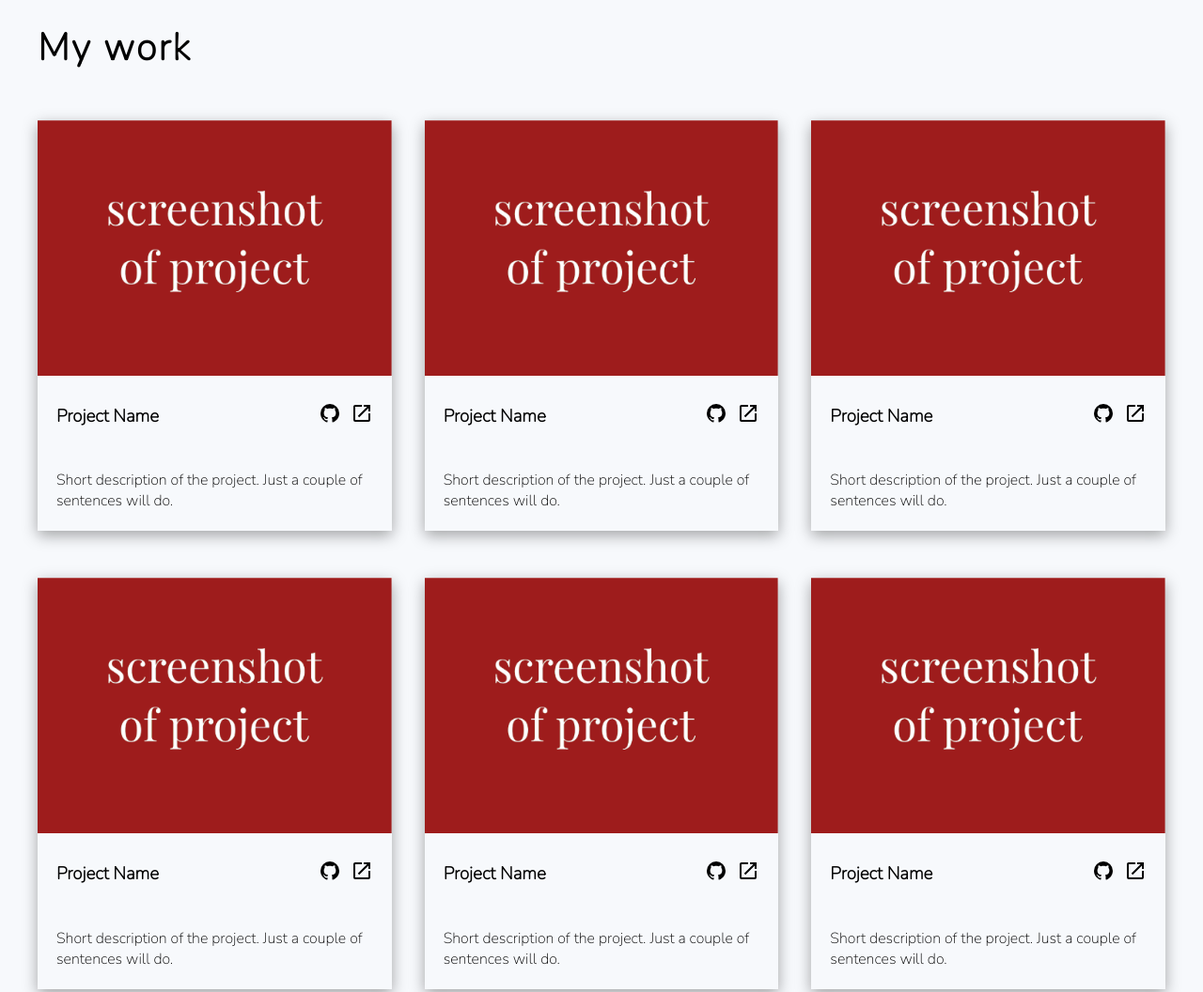
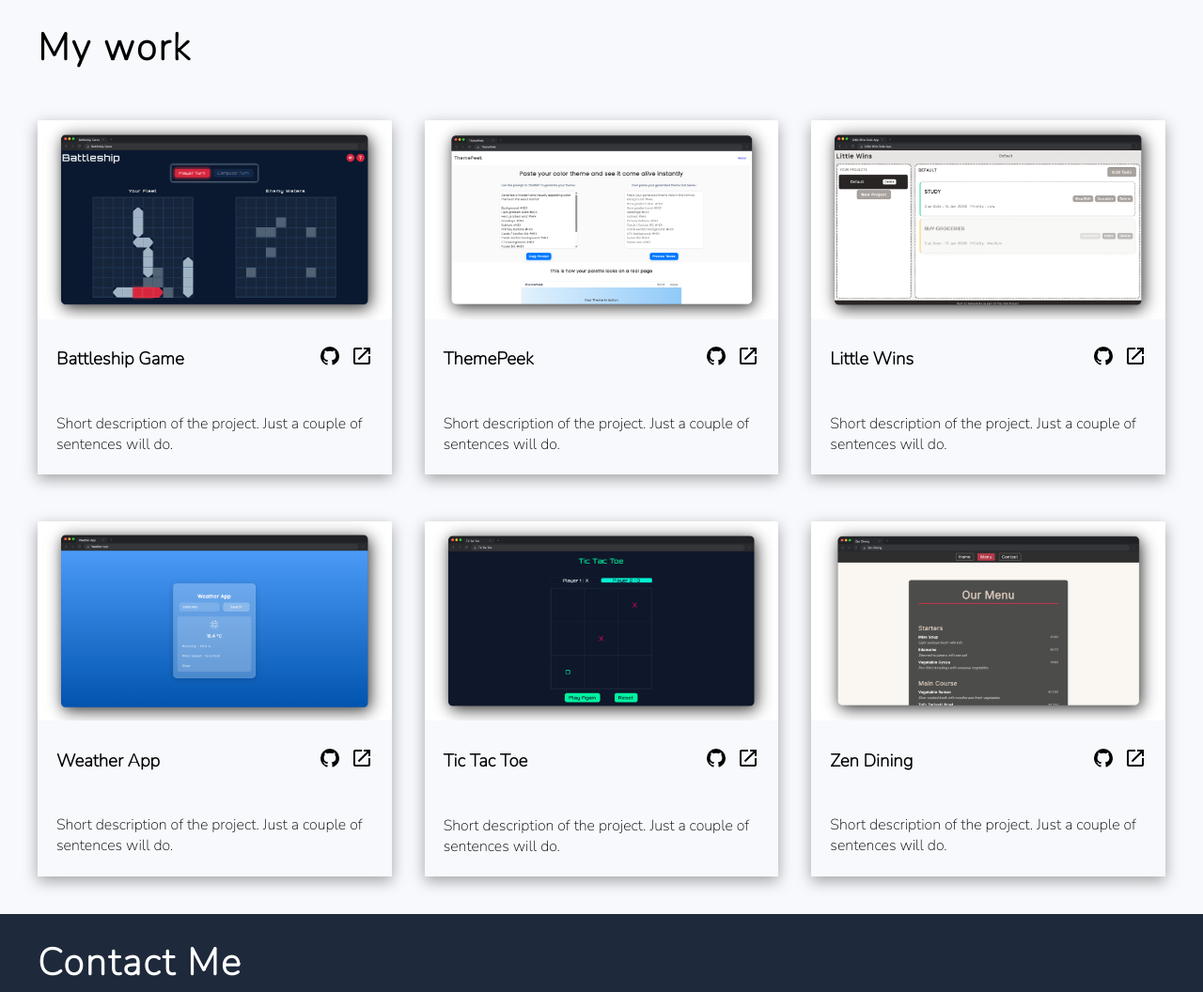
Before and after one commit to sameeksha-dalvi/dev-portfolio-homepage, a website built with webpack: page src/template.html in a window 1280 px wide. Shown: the part 560-1616 px from the top of the page at 94% size. Built offline with nearby package versions, Linux system fonts and the light colour scheme.

Commit message:
add project screenshots in my work section

```diff
--- a/src/template.html
+++ b/src/template.html
@@ -59,11 +59,11 @@
         <h2 id="myWork-heading">My work</h2>
         <div class="myWork-section">
             <div class="card-container">
-                <div class="card-image"><img class="project-img" src="../assets/images/project_screenshot.png"
+                <div class="card-image"><img class="project-img" src="../assets/images/battleship-game-screenshot.png"
                         alt="screenshot of project"></div>
                 <div class="card-data">
                     <div class="project-data">
-                        <h3 class="project-name">Project Name</h3>
+                        <h3 class="project-name">Battleship Game</h3>
                         <ul class="project-links">
                             <li><a>
                                     <img class="project-icons" src="../assets/icons/github.svg" alt="Github">
@@ -80,11 +80,11 @@
                 </div>
             </div>
             <div class="card-container">
-                <div class="card-image"><img class="project-img" src="../assets/images/project_screenshot.png"
+                <div class="card-image"><img class="project-img" src="../assets/images/themepeek-screenshot.png"
                         alt="screenshot of project"></div>
                 <div class="card-data">
                     <div class="project-data">
-                        <h3 class="project-name">Project Name</h3>
+                        <h3 class="project-name">ThemePeek</h3>
                         <ul class="project-links">
                             <li><a>
                                     <img class="project-icons" src="../assets/icons/github.svg" alt="Github">
@@ -101,11 +101,11 @@
                 </div>
             </div>
             <div class="card-container">
-                <div class="card-image"><img class="project-img" src="../assets/images/project_screenshot.png"
+                <div class="card-image"><img class="project-img" src="../assets/images/todo-app-screenshot.png"
                         alt="screenshot of project"></div>
                 <div class="card-data">
                     <div class="project-data">
-                        <h3 class="project-name">Project Name</h3>
+                        <h3 class="project-name">Little Wins</h3>
                         <ul class="project-links">
                             <li><a>
                                     <img class="project-icons" src="../assets/icons/github.svg" alt="Github">
@@ -122,11 +122,11 @@
                 </div>
             </div>
             <div class="card-container">
-                <div class="card-image"><img class="project-img" src="../assets/images/project_screenshot.png"
+                <div class="card-image"><img class="project-img" src="../assets/images/weather-app-screenshot.png"
                         alt="screenshot of project"></div>
                 <div class="card-data">
                     <div class="project-data">
-                        <h3 class="project-name">Project Name</h3>
+                        <h3 class="project-name">Weather App</h3>
                         <ul class="project-links">
                             <li><a>
                                     <img class="project-icons" src="../assets/icons/github.svg" alt="Github">
@@ -143,11 +143,11 @@
                 </div>
             </div>
             <div class="card-container">
-                <div class="card-image"><img class="project-img" src="../assets/images/project_screenshot.png"
+                <div class="card-image"><img class="project-img" src="../assets/images/tictactoe-game-screenshot.png"
                         alt="screenshot of project"></div>
                 <div class="card-data">
                     <div class="project-data">
-                        <h3 class="project-name">Project Name</h3>
+                        <h3 class="project-name">Tic Tac Toe</h3>
                         <ul class="project-links">
                             <li><a>
                                     <img class="project-icons" src="../assets/icons/github.svg" alt="Github">
@@ -164,11 +164,11 @@
                 </div>
             </div>
             <div class="card-container">
-                <div class="card-image"><img class="project-img" src="../assets/images/project_screenshot.png"
+                <div class="card-image"><img class="project-img" src="../assets/images/zen-dining-screenshot.png"
                         alt="screenshot of project"></div>
                 <div class="card-data">
                     <div class="project-data">
-                        <h3 class="project-name">Project Name</h3>
+                        <h3 class="project-name">Zen Dining</h3>
                         <ul class="project-links">
                             <li><a>
                                     <img class="project-icons" src="../assets/icons/github.svg" alt="Github">
@@ -198,8 +198,8 @@
                             </svg>
                         </a></li>
                     <li><a href="mailto:sameekshadalvi7@gmail.com" aria-label="Email">
-                            <svg class="project-icons" xmlns="http://www.w3.org/2000/svg" viewBox="0 0 24 24" fill="currentColor">
-                                <title>email-outline</title>
+                            <svg class="project-icons" xmlns="http://www.w3.org/2000/svg" viewBox="0 0 24 24"
+                                fill="currentColor">
                                 <path
                                     d="M22 6C22 4.9 21.1 4 20 4H4C2.9 4 2 4.9 2 6V18C2 19.1 2.9 20 4 20H20C21.1 20 22 19.1 22 18V6M20 6L12 11L4 6H20M20 18H4V8L12 13L20 8V18Z" />
                             </svg>
```
Also changed, not shown: assets/images/battleship-game-screenshot.png (added), assets/images/themepeek-screenshot.png (added), assets/images/tictactoe-game-screenshot.png (added), assets/images/todo-app-screenshot.png (added), assets/images/weather-app-screenshot.png (added), assets/images/zen-dining-screenshot.png (added).
